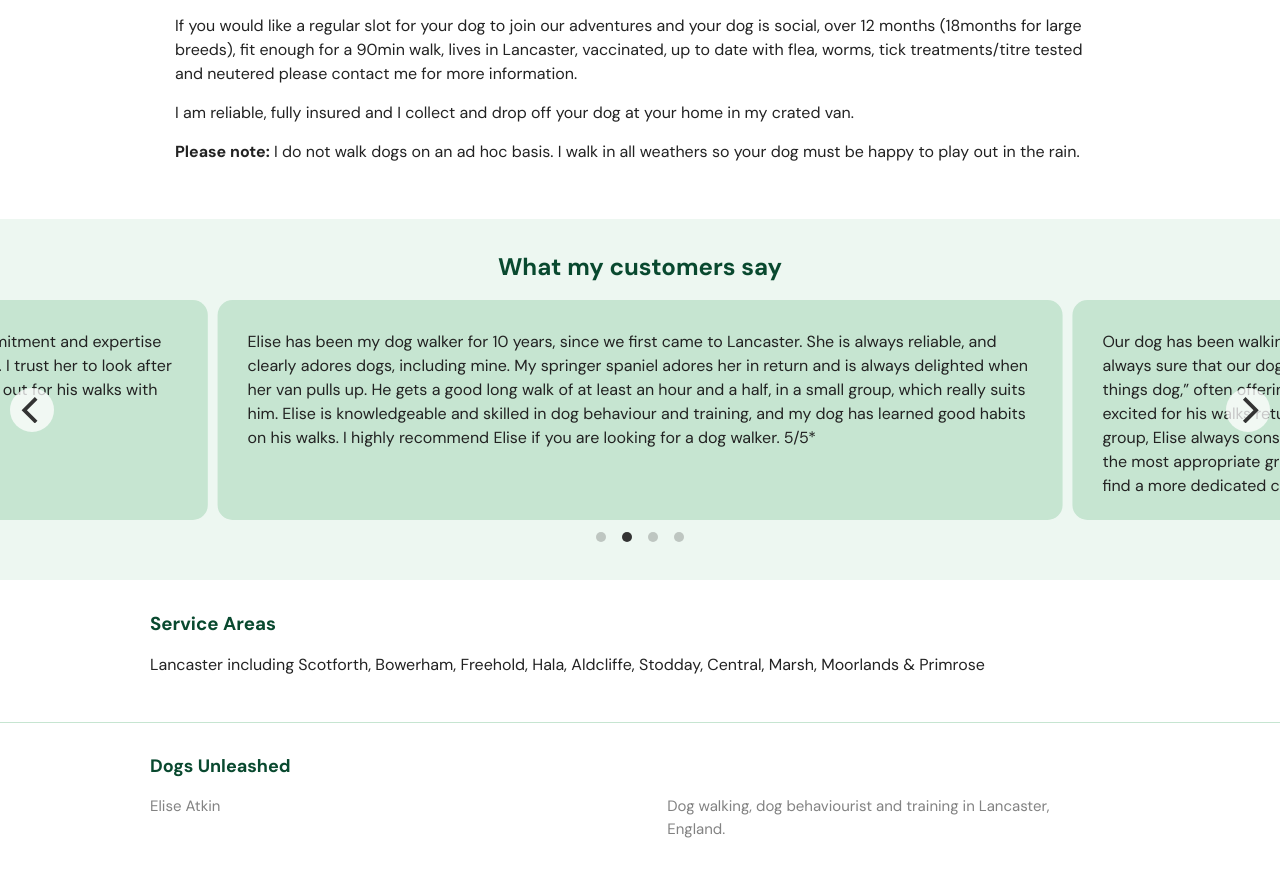
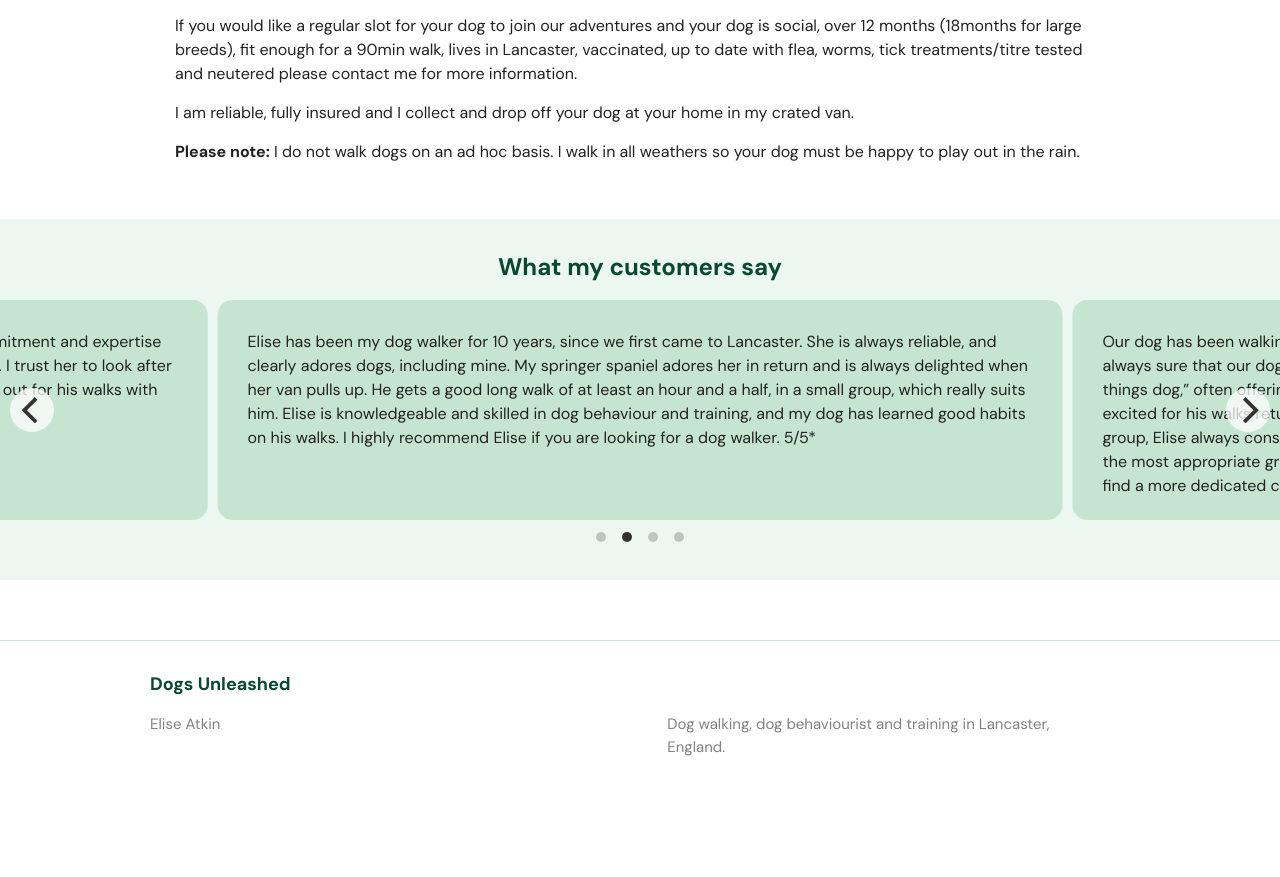
Before and after one commit to atkinja522/dogs-unleashed, a Jekyll site: the page built from index.markdown, in a window 1280 px wide and 900 px high, scrolled down 1039 px. Shown: the top 877 px of the window. Built offline with Jekyll 4.4.1, drawn with Linux system fonts in a browser that asks for light colours; some web fonts are replaced; after the commit the page ends 1857 px from its top, so only the background shows below that.

Commit message:
Contact form changes

```diff
--- a/_config.yml
+++ b/_config.yml
@@ -24,7 +24,7 @@ email:
 description: >- # this means to ignore newlines until "baseurl:"
   Dog walking, dog behaviourist and training in Lancaster, England.
 baseurl: "" # the subpath of your site, e.g. /blog
-url: "" # the base hostname & protocol for your site, e.g. http://example.com
+url: "https://dogs-unleashed.co.uk" # the base hostname & protocol for your site, e.g. http://example.com
 twitter_username:
 github_username:
 instagram_username:
--- a/contact.markdown
+++ b/contact.markdown
@@ -6,4 +6,4 @@ permalink: /contact/
 
 To get in touch to arrange any of my services, please use the form below and I'll get back to you as soon as I can. Thank you!
 
-<iframe class="airtable-embed" src="https://airtable.com/embed/appOBNNXFfqSpwYJZ/pagkgAXmnxBO7vcad/form" frameborder="0" onmousewheel="" width="100%" height="700" style="background: transparent; border: 1px solid #ccc;"></iframe>
+<iframe class="airtable-embed" src="https://airtable.com/embed/appzQK60AVK3PA1ov/pag5vxgpidVZxzfPJ/form" frameborder="0" onmousewheel="" width="100%" height="700" style="background: transparent; border: 1px solid #ccc;"></iframe>
--- a/index.markdown
+++ b/index.markdown
@@ -4,7 +4,3 @@
 
 layout: home
 ---
-
-### Service Areas
-
-Lancaster including Scotforth, Bowerham, Freehold, Hala, Aldcliffe, Stodday, Central, Marsh, Moorlands & Primrose
```
